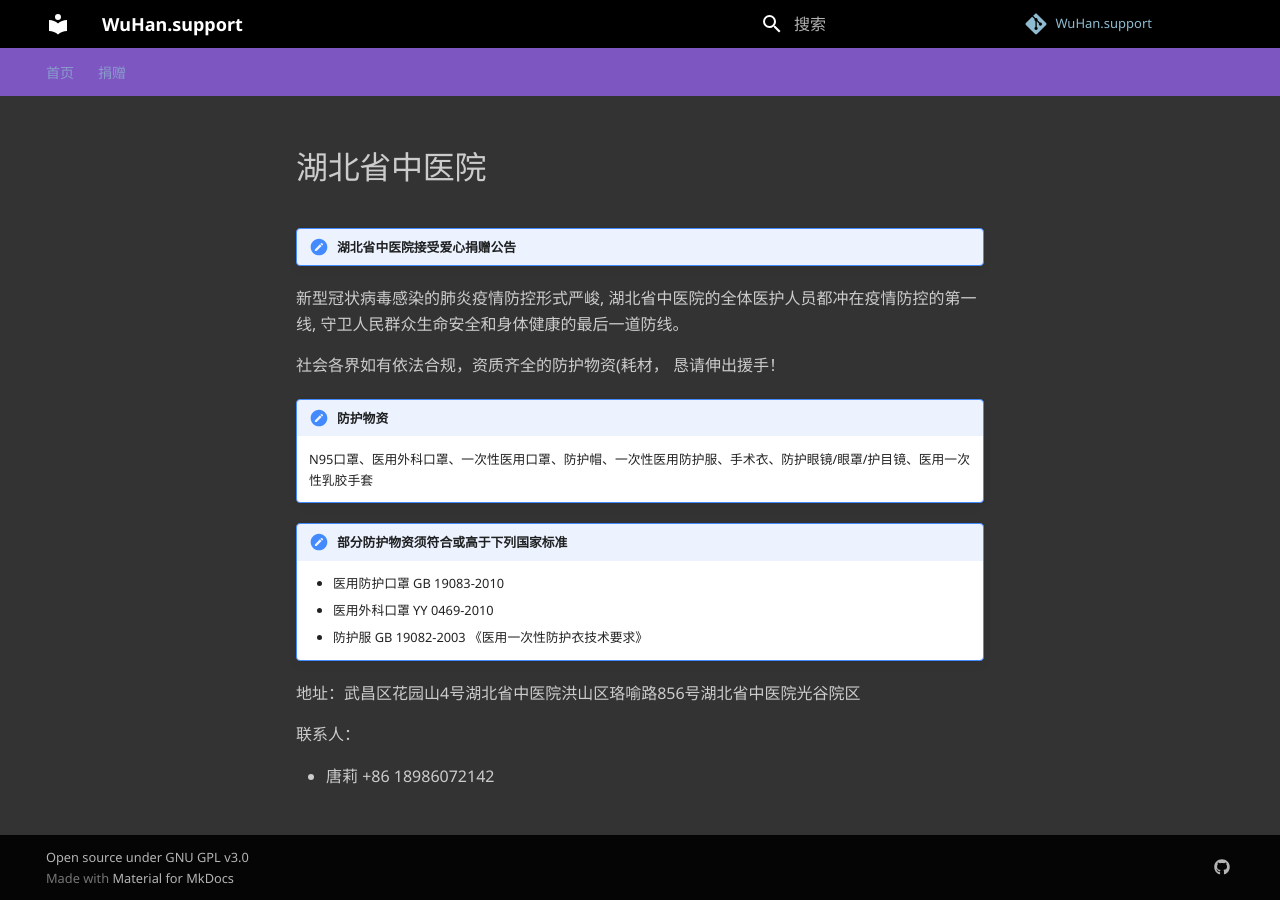
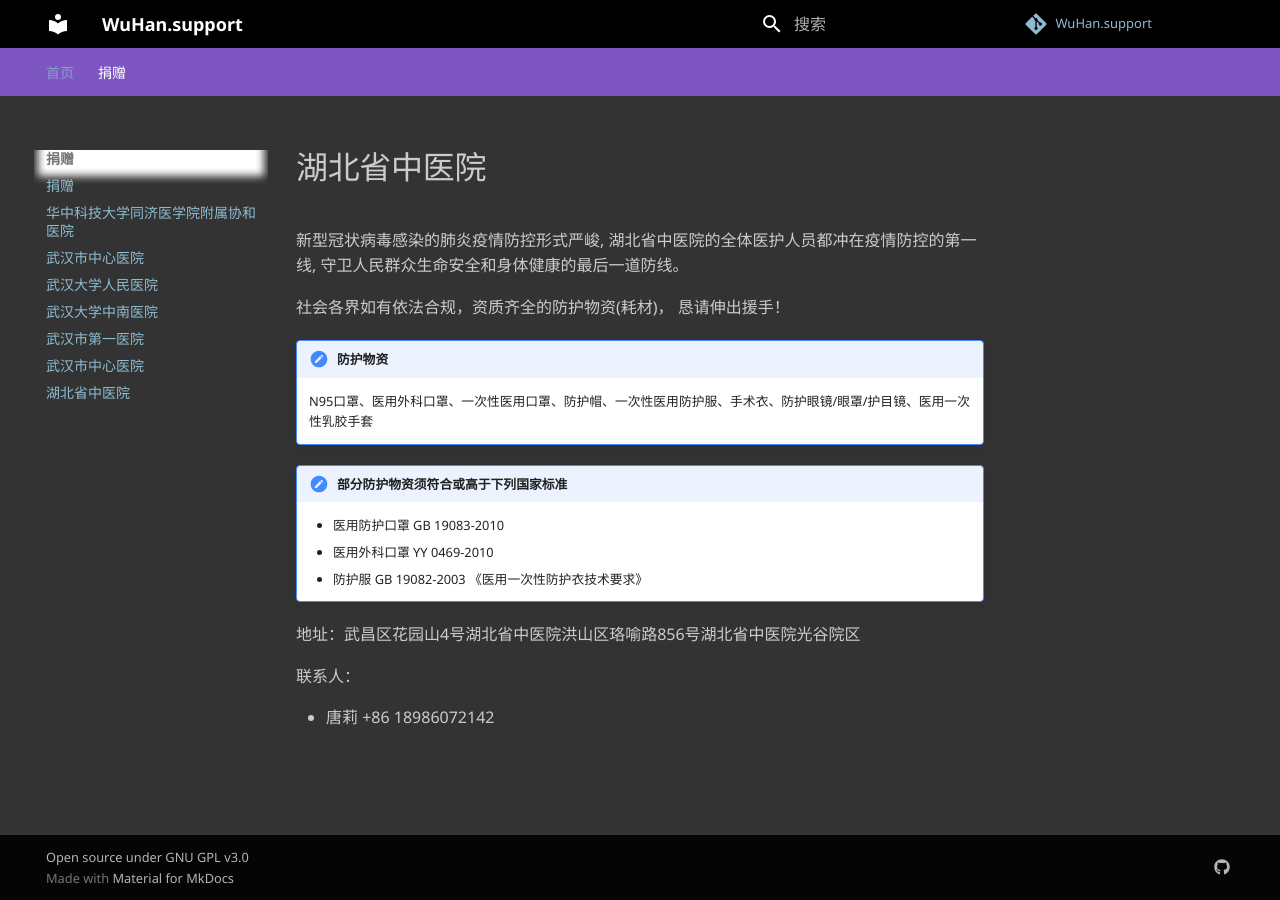
Before and after one commit to wuhan-support/wuhan.support, an MkDocs documentation site: the page built from docs/donate/whtc.md, in a window 1280 px wide. Built offline with MkDocs 1.6.1 and Material for MkDocs 9.7.7, drawn with Linux system fonts in a browser that asks for light colours; some web fonts are replaced; comment, search, counter and statistics services are not loaded; some of the changed lines change nothing that is shown.

Commit message:
WHTC content issues fixed

```diff
--- a/docs/donate/whtc.md
+++ b/docs/donate/whtc.md
@@ -11,11 +11,12 @@ tags:
     - 捐赠
 ---
 
-!!!湖北省中医院接受爱心捐赠公告
 
 新型冠状病毒感染的肺炎疫情防控形式严峻, 湖北省中医院的全体医护人员都冲在疫情防控的第一线, 守卫人民群众生命安全和身体健康的最后一道防线。
 
-社会各界如有依法合规，资质齐全的防护物资(耗材， 恳请伸出援手！
+
+社会各界如有依法合规，资质齐全的防护物资(耗材)， 恳请伸出援手！
+
 !!! 防护物资
 
     N95口罩、医用外科口罩、一次性医用口罩、防护帽、一次性医用防护服、手术衣、防护眼镜/眼罩/护目镜、医用一次性乳胶手套
--- a/mkdocs.yml
+++ b/mkdocs.yml
@@ -17,6 +17,7 @@ nav:
     - 武汉大学中南医院: donate/znhwu.md
     - 武汉市第一医院: donate/no.1hw.md
     - 武汉市儿童医院: donate/chw.md
+    - 湖北省中医院: donate/whtc.md
 
 
 theme:
```
